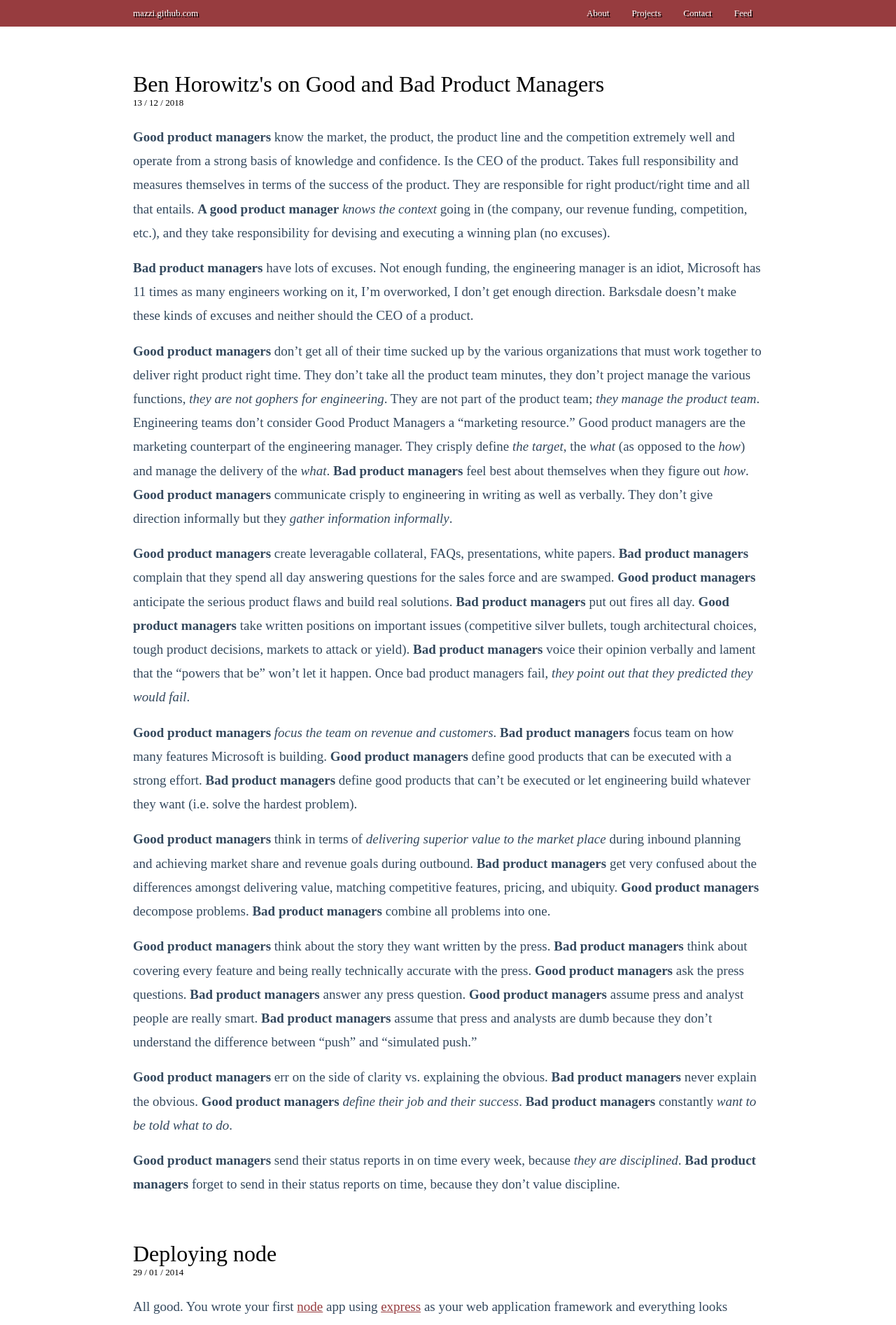
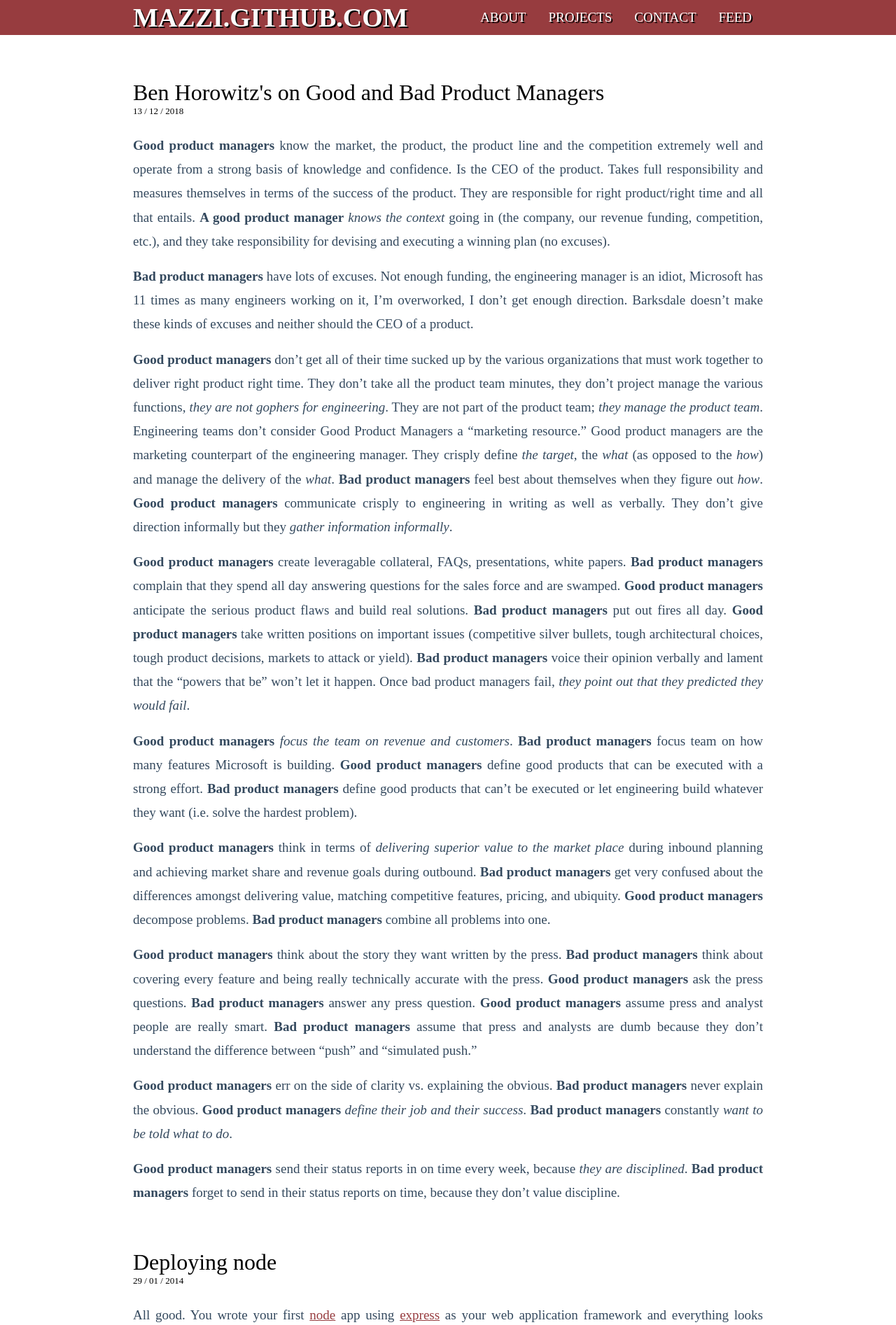
Before and after one commit to mazzi/mazzi.github.com, a Jekyll site: the page built from index.html, in a window 1280 px wide. Shown: the top 1893 px of the page at 70% size. Built offline with Jekyll 4.4.1, drawn with Linux system fonts in a browser that asks for light colours; the list of posts is cut into pages by our own code.

Commit message:
[style] justify on content. Header with bigger fonts and shadhow.

```diff
--- a/styles/screen.css
+++ b/styles/screen.css
@@ -27,8 +27,9 @@ a:hover {
 div#top {
 	background: #973C3F;
 	border-bottom: 1px #aaa;
-	font-size: 13px;
+	font-size: 1em;
 	line-height: 2em;
+	text-transform: uppercase;
 }
 
 div#top a {
@@ -39,9 +40,6 @@ div#top a {
 
 div#top h1 {
 	float: left;
-	font-size: 13px;
-	font-weight: normal;
-	text-transform: lowercase;
 }
 
 div#top h1 a {
@@ -88,6 +86,7 @@ div#main {
 div#content {
 	width: 100%;
 	padding: 64px 0 0 0;
+	text-align: justify;
 }
 
 div#content h2 {
```
